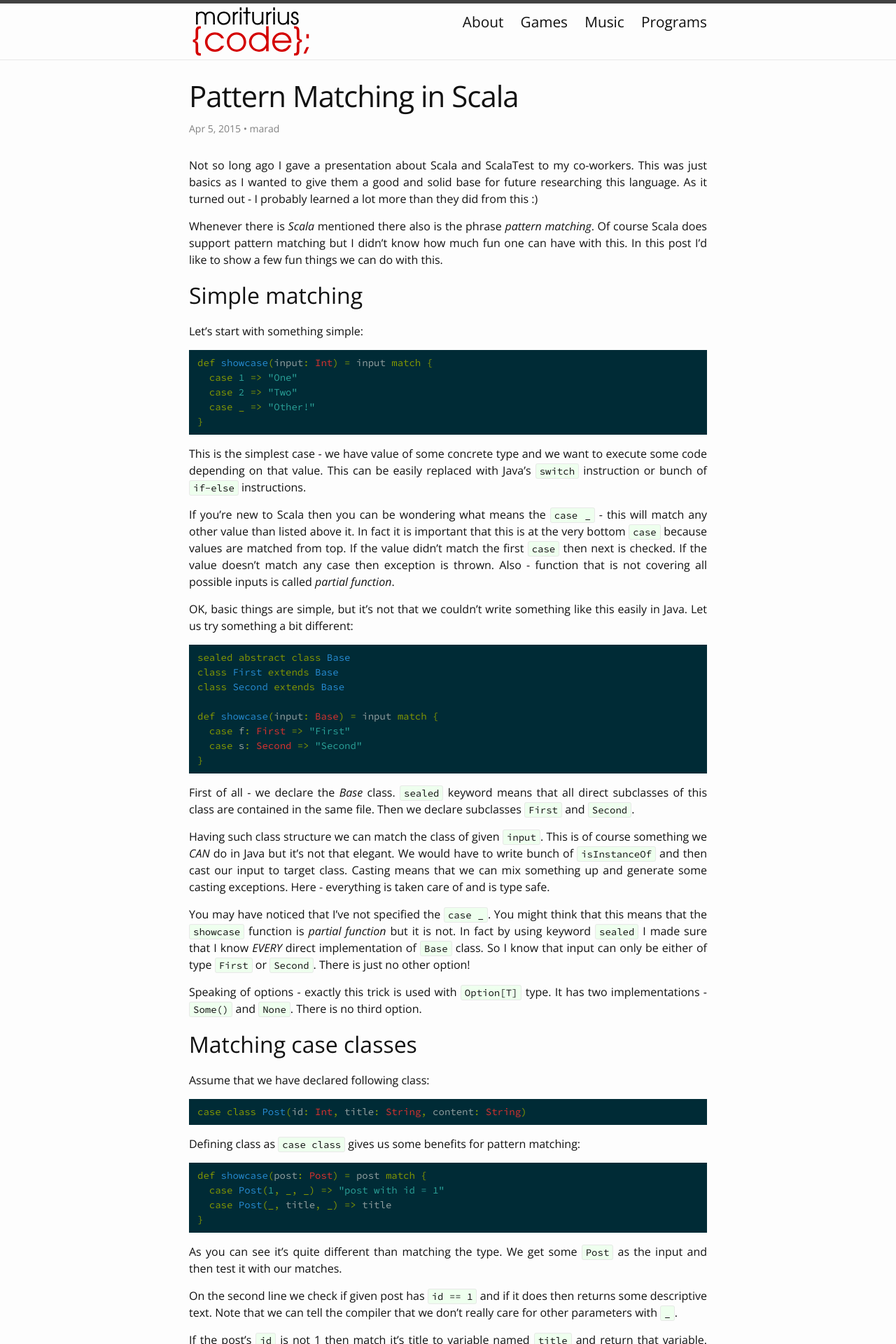
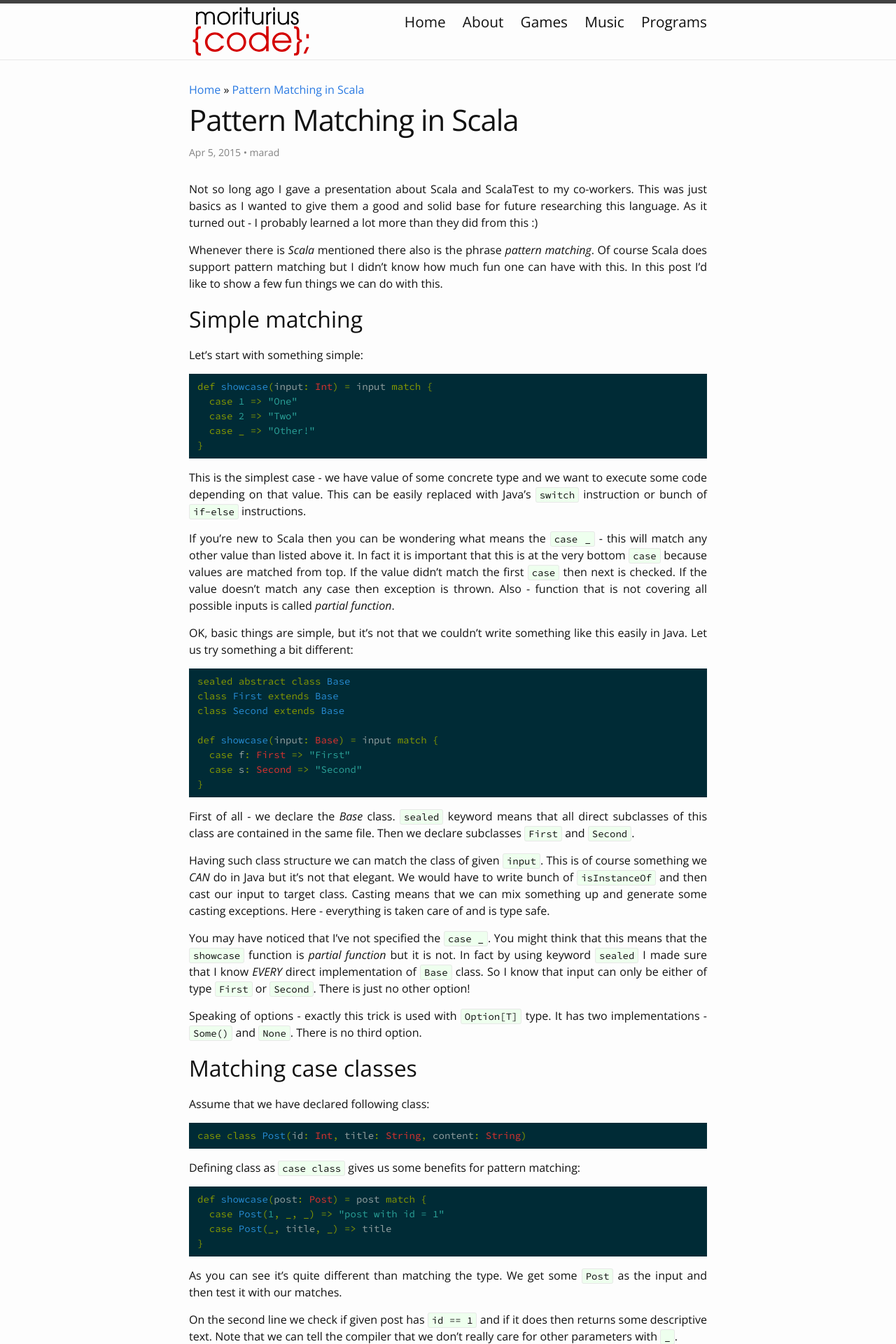
Before and after one commit to marad/marad.github.io, a Jekyll site: the page built from _posts/2015-04-05-scala-pattern-matching.md, in a window 1280 px wide. Shown: the top 1920 px of the page at 70% size. Built offline with Jekyll 4.4.1, drawn with Linux system fonts in a browser that asks for light colours; comment, search, counter and statistics services are not loaded.

Commit message:
Added breadcrumb for navigation

```diff
--- a/_includes/header.html
+++ b/_includes/header.html
@@ -16,6 +16,7 @@
       </a>
 
       <div class="trigger">
+        <a class="page-link" href="/">Home</a>
         {% for page in site.pages %}
           {% if page.title %}
           <a class="page-link" href="{{ page.url | prepend: site.baseurl }}">{{ page.title }}</a>
--- a/_layouts/post.html
+++ b/_layouts/post.html
@@ -2,11 +2,15 @@
 layout: default
 ---
 <div class="post">
+  <div class="breadcrumb">
+    <a href="/">Home</a> » <a href="{{ page.url }}">{{ page.title }}</a>
+  </div>
 
   <header class="post-header">
     <h1 class="post-title">{{ page.title }}</h1>
     <p class="post-meta">{{ page.date | date: "%b %-d, %Y" }}{% if page.author %} • {{ page.author }}{% endif %}{% if page.meta %} • {{ page.meta }}{% endif %}</p>
   </header>
+
 
   <article class="post-content">
     {{ content }}
--- a/_sass/_layout.scss
+++ b/_sass/_layout.scss
@@ -236,3 +236,7 @@
         }
     }
 }
+
+.breadcrumb {
+  margin-bottom: 10px;
+}
```
